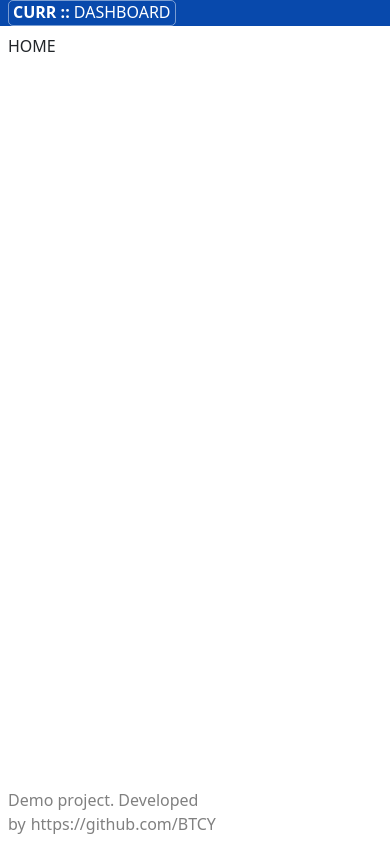
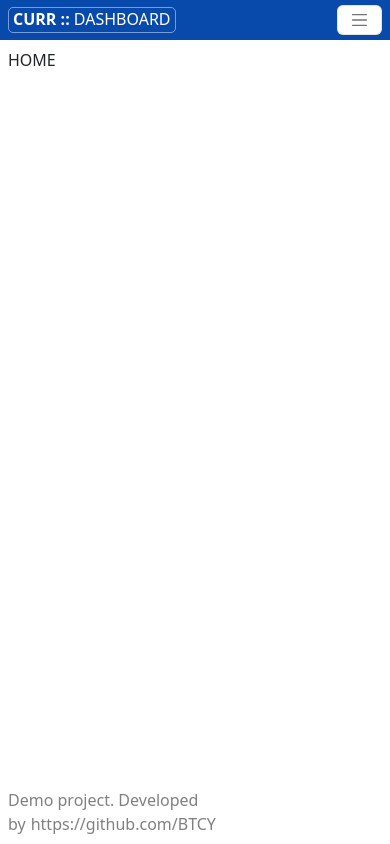
Before and after one commit to BTCY/currency-converter-react-js, a React (Create React App) app: page / in a window 390 px wide. Built offline with nearby package versions, Linux system fonts and the light colour scheme.

Commit message:
Header menu: added a toggle button in the mobile view

```diff
--- a/src/components/header-menu/HeaderMenu.module.css
+++ b/src/components/header-menu/HeaderMenu.module.css
@@ -5,3 +5,11 @@
  .link {
      color: white;
  }
+
+ .toggleButton {
+     color: white;
+     background-color: white;
+     font-size: 13px;
+     margin: 5px 0px;
+     overflow: hidden;
+ }
--- a/src/components/header-menu/HeaderMenu.tsx
+++ b/src/components/header-menu/HeaderMenu.tsx
@@ -1,4 +1,3 @@
-import Container from 'react-bootstrap/Container';
 import Nav from 'react-bootstrap/Nav';
 import Navbar from 'react-bootstrap/Navbar';
 import styles from './HeaderMenu.module.css';
@@ -11,14 +10,15 @@ import { NavLink } from 'react-router-dom';
 const HeaderMenu = () => {
 
     return (
-        <Container className={styles.headerMenu}>
+        <>
+            <Navbar.Toggle aria-controls="basic-navbar-nav" className={styles.toggleButton} />
             <Navbar.Collapse id="basic-navbar-nav">
                 <Nav className="me-auto">
                     <Nav.Link to="/" as={NavLink} className={styles.link}>Home</Nav.Link>
                     <Nav.Link to="/about" as={NavLink} className={styles.link}>About</Nav.Link>
                 </Nav>
             </Navbar.Collapse>
-        </Container>
+        </>
     );
 
 }
--- a/src/layout/Header.tsx
+++ b/src/layout/Header.tsx
@@ -12,7 +12,7 @@ interface IHeader {
 const Header = ({ children }: IHeader) => {
 
     return (
-        <Navbar expand="lg" className={styles.header}>
+        <Navbar expand="sm" className={styles.header}>
             {children}
         </Navbar>
     );
```
